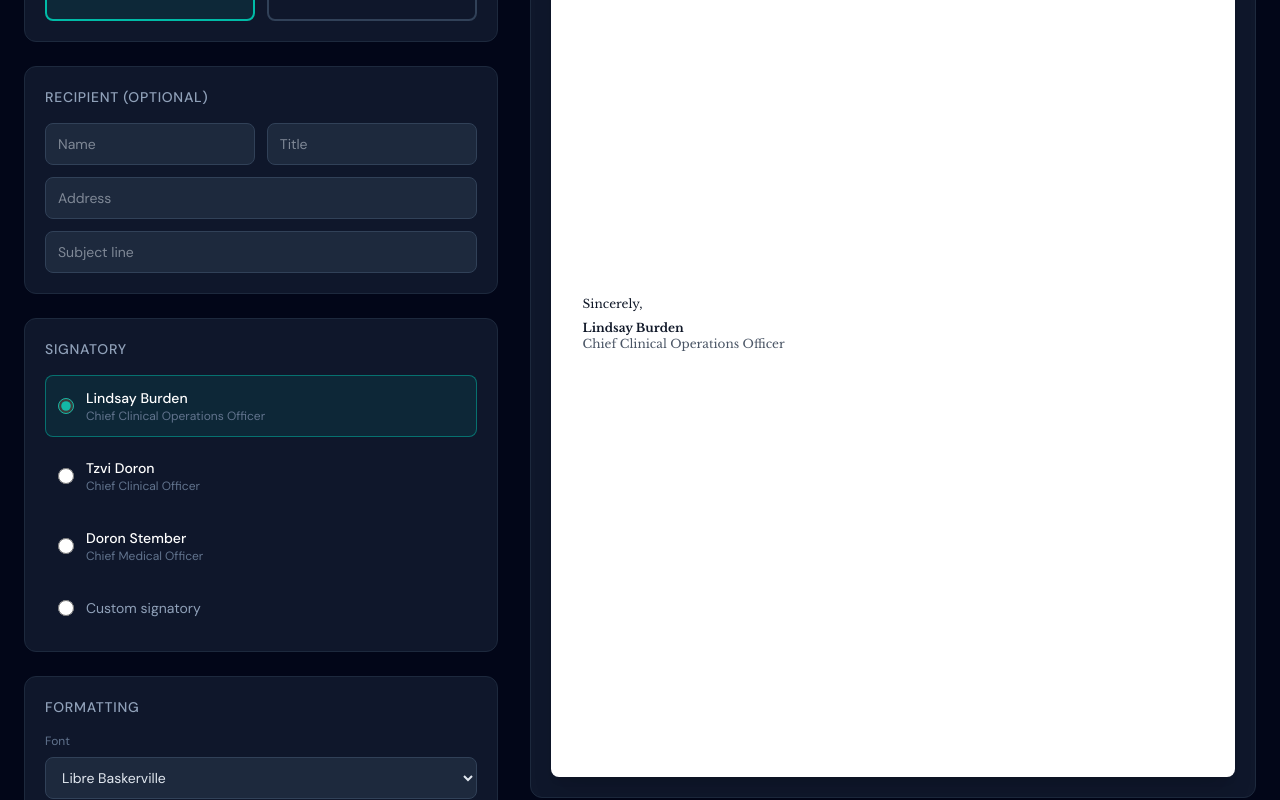
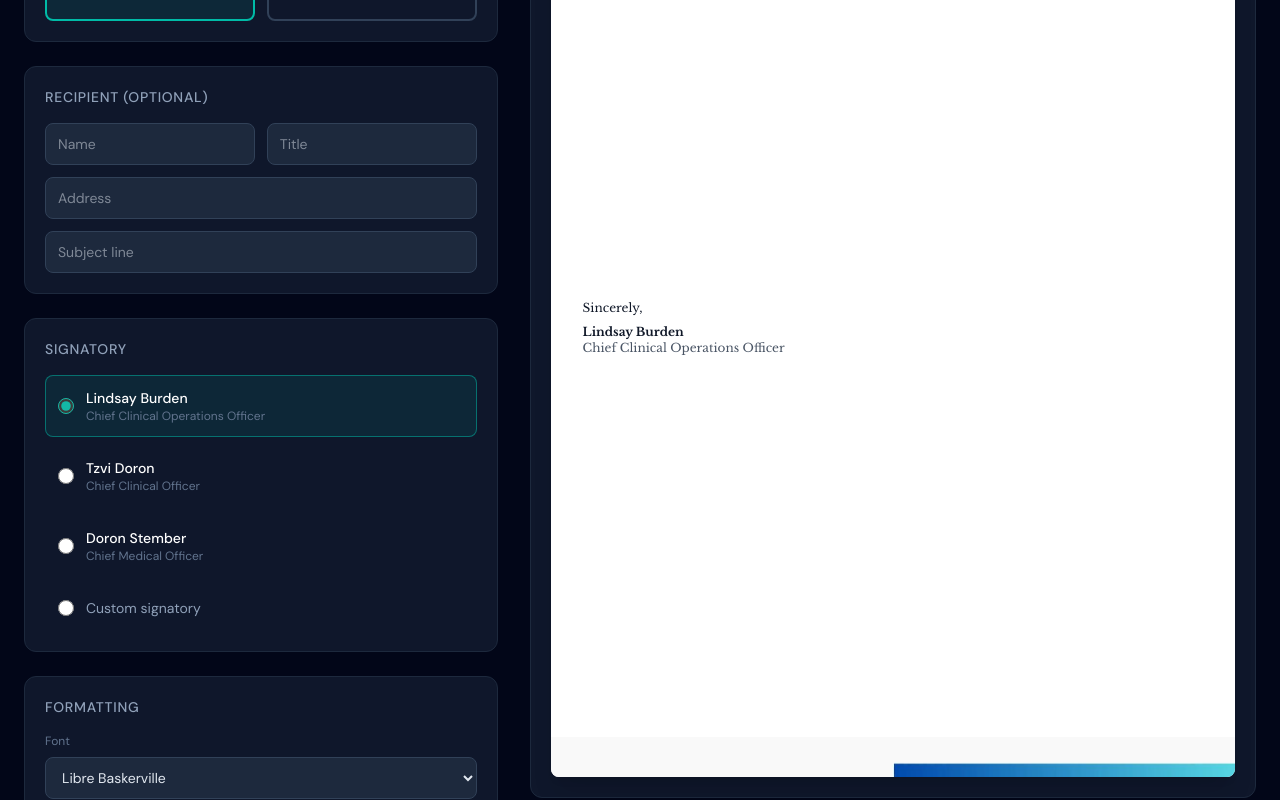
Before and after one commit to draphael123/docusign-template-generator, a Next.js app: page / in a window 1280 px wide. Shown: the part 720-1520 px from the top of the page. Built offline with nearby package versions, Linux system fonts and the light colour scheme.

Commit message:
Fix letterhead header and footer display in preview

```diff
--- a/app/page.js
+++ b/app/page.js
@@ -609,16 +609,19 @@ export default function DocumentGenerator() {
                   className="p-8 h-full flex flex-col text-xs"
                   style={{ fontFamily: FONTS[selectedFont].family }}
                 >
-                  {/* Letterhead */}
-                  <div className="-mx-8 -mt-8 mb-4">
-                    <div className="overflow-hidden" style={{ maxHeight: '80px' }}>
+                  {/* Letterhead Header */}
+                  <div className="-mx-8 -mt-8 mb-6">
                     <img
                       src={LETTERHEADS[letterhead].image}
-                        alt="Letterhead"
-                        className="w-full h-auto"
+                      alt="Letterhead Header"
+                      className="w-full"
+                      style={{
+                        height: '70px',
+                        objectFit: 'cover',
+                        objectPosition: 'top center'
+                      }}
                       onError={(e) => { e.target.style.display = 'none'; }}
                     />
-                    </div>
                   </div>
 
                   {recipientName && (
@@ -652,15 +655,17 @@ export default function DocumentGenerator() {
 
                   {/* Footer */}
                   <div className="-mx-8 -mb-8 mt-auto">
-                    <div className="overflow-hidden" style={{ maxHeight: '50px' }}>
                     <img
                       src={LETTERHEADS[letterhead].image}
-                        alt="Footer"
-                        className="w-full h-auto"
-                        style={{ marginTop: '-87%', clipPath: 'inset(87% 0 0 0)' }}
+                      alt="Letterhead Footer"
+                      className="w-full"
+                      style={{
+                        height: '40px',
+                        objectFit: 'cover',
+                        objectPosition: 'bottom center'
+                      }}
                       onError={(e) => { e.target.style.display = 'none'; }}
                     />
-                    </div>
                   </div>
                 </div>
               </div>
```
Lines whose indentation alone changed are shown as unchanged.
